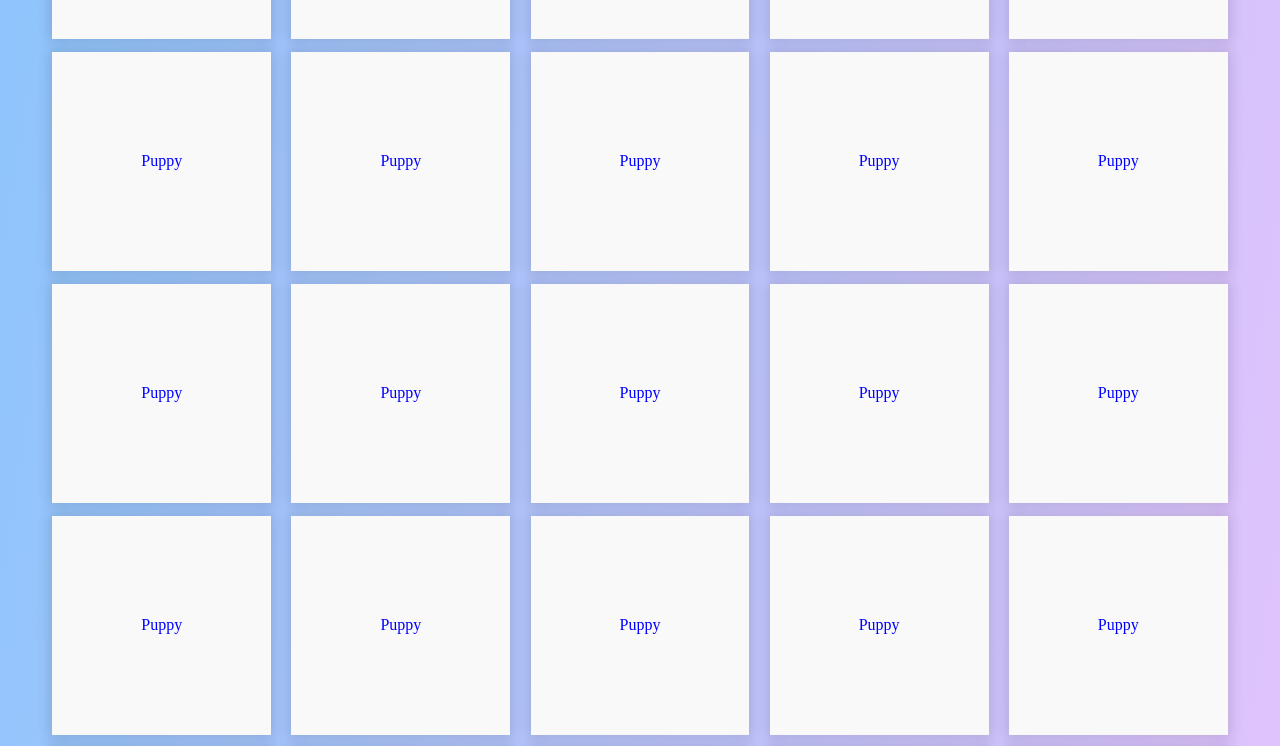
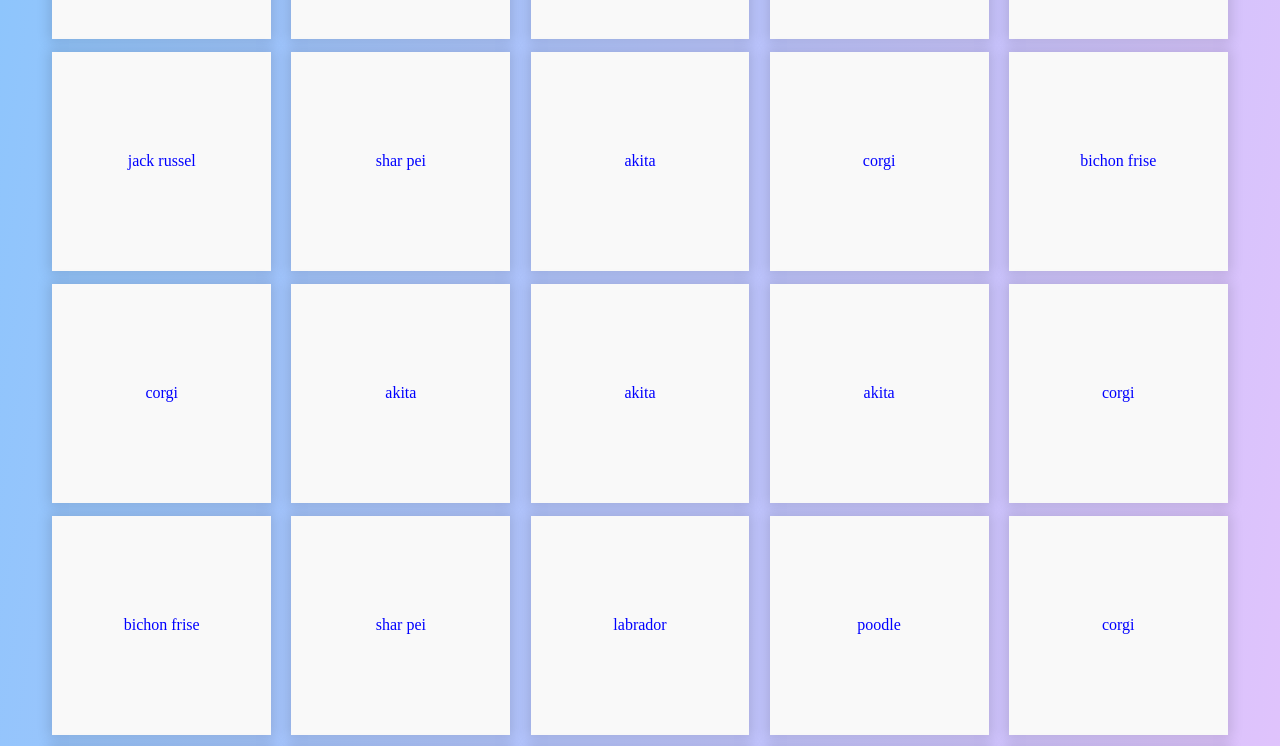
Before and after one commit to miorogvall/dogbingo, a React (Create React App) app: page / in a window 1280 px wide. Shown: the top 746 px of the page. Built offline with nearby package versions, Linux system fonts and the light colour scheme.

Commit message:
test json for dogs

```diff
--- a/src/App.js
+++ b/src/App.js
@@ -2,15 +2,65 @@ import React from 'react';
 import './App.scss';
 import CardRow from './components/row/CardRow';
 
+const json = {
+  "breeds": {
+    0: {
+      "dog": "labrador",
+      "chosen": false
+    },
+    1: {
+      "dog": "bichon frise",
+      "chosen": false
+    },
+    2: {
+      "dog": "pitbull",
+      "chosen": false
+    },
+    3: {
+      "dog": "jack russel",
+      "chosen": false
+    },
+    4: {
+      "dog": "poodle",
+      "chosen": false
+    },
+    5: {
+      "dog": "st bernard",
+      "chosen": false
+    },
+    6: {
+      "dog": "wolfdog",
+      "chosen": false
+    },
+    7: {
+      "dog": "corgi",
+      "chosen": false
+    },
+    8: {
+      "dog": "shar pei",
+      "chosen": false
+    },
+    9: {
+      "dog": "akita",
+      "chosen": false
+    },
+    10: {
+      "dog": "new dog",
+      "chosen": false
+    },
+  }
+}
+
 function App() {
+  console.log(json)
   return (
     <div className="App">
       <header className="App-header">
-      <CardRow />
-      <CardRow />
-      <CardRow />
-      <CardRow />
-      <CardRow />
+      <CardRow data={json.breeds}/>
+      <CardRow data={json.breeds}/>
+      <CardRow data={json.breeds}/>
+      <CardRow data={json.breeds}/>
+      <CardRow data={json.breeds}/>
       </header>
     </div>
   );
--- a/src/components/row/CardRow.js
+++ b/src/components/row/CardRow.js
@@ -3,12 +3,13 @@ import Card from './card/Card'
 
 class CardRow extends React.Component {
   render() {
-  return <div class="card-row">
-  <Card breed="Puppy"/>
-  <Card breed="Puppy"/>
-  <Card breed="Puppy"/>
-  <Card breed="Puppy"/>
-  <Card breed="Puppy"/>
+    let listLength = Object.keys(this.props.data).length;
+  return <div className="card-row">
+  <Card breed={this.props.data[Math.floor(Math.random() * listLength)].dog}/>
+  <Card breed={this.props.data[Math.floor(Math.random() * listLength)].dog}/>
+  <Card breed={this.props.data[Math.floor(Math.random() * listLength)].dog}/>
+  <Card breed={this.props.data[Math.floor(Math.random() * listLength)].dog}/>
+  <Card breed={this.props.data[Math.floor(Math.random() * listLength)].dog}/>
   </div>;
   }
 }
--- a/src/components/row/card/Card.js
+++ b/src/components/row/card/Card.js
@@ -3,8 +3,8 @@ import React from 'react';
 class Card extends React.Component {
   render() {
  /*  return <h1>Hello, {this.props.name} and im a {this.props.dog}</h1>; */
- return <div class="square">
-   <div class="dog-name">{this.props.breed}</div>
+ return <div className="square">
+   <div className="dog-name">{this.props.breed}</div>
    </div>;
   }
 }
```
